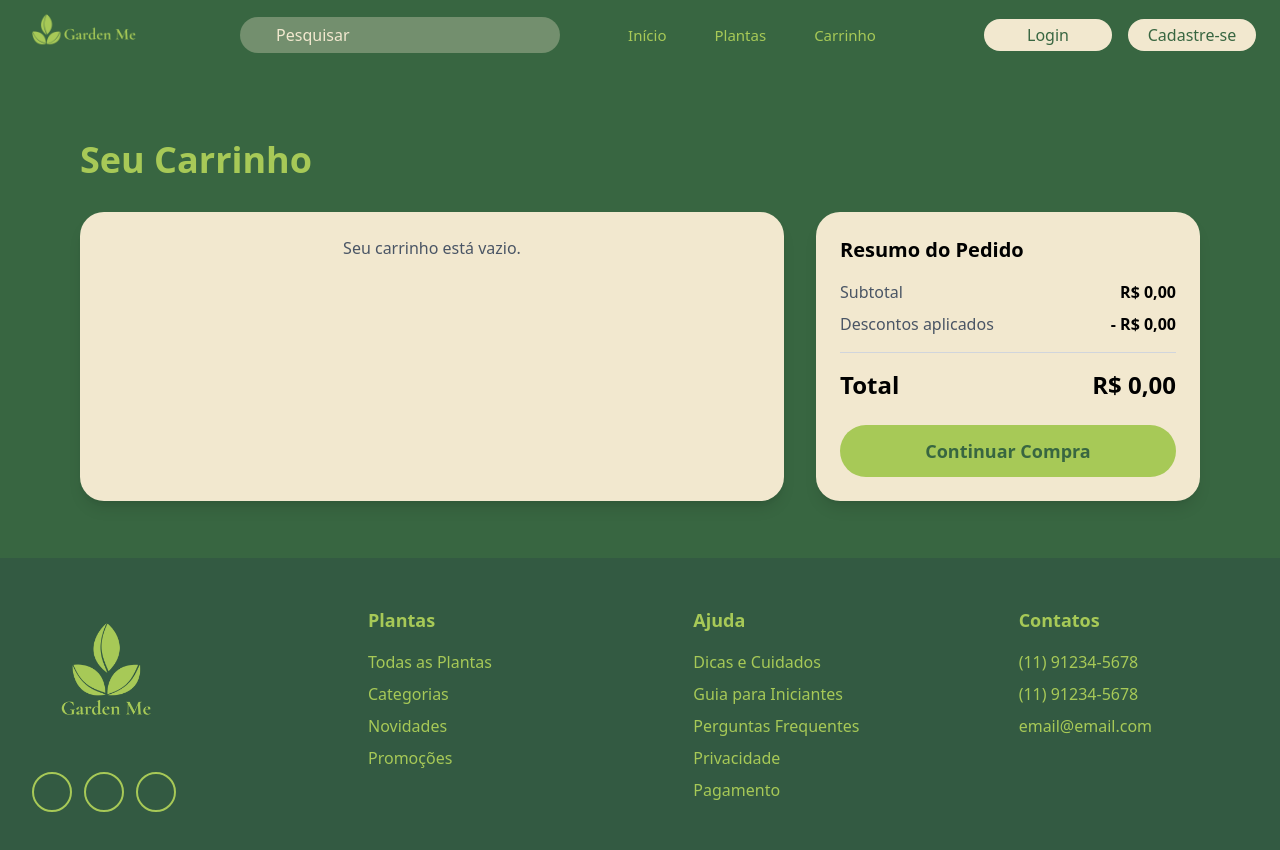
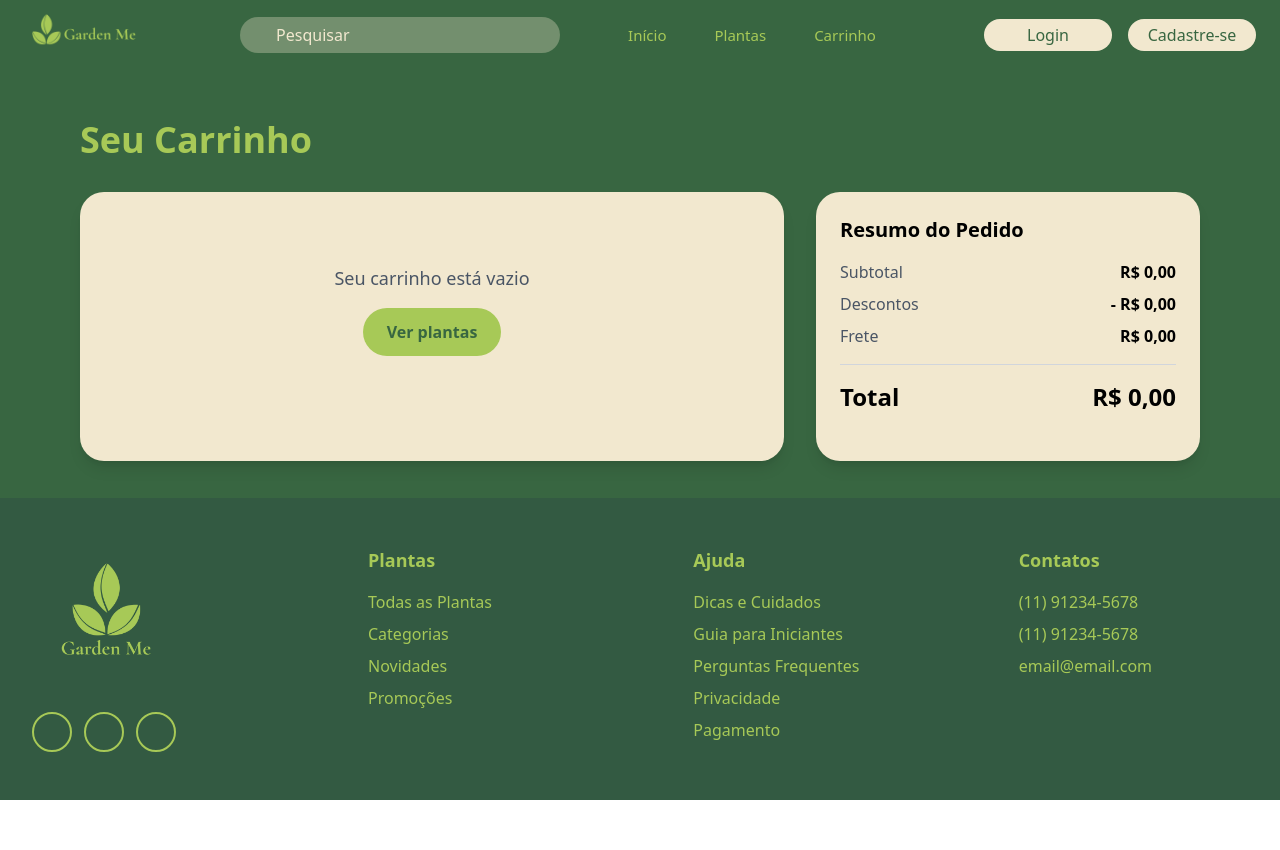
Before and after one commit to standbytheboy/gardenme, a React (Vite) app in the folder frontend/: page /carrinho in a window 1280 px wide. Shown: the top 850 px of the page. After the commit the page ends 800 px from the top, so only its background shows below. Built offline with nearby package versions, Linux system fonts and the light colour scheme; some icons are missing.

Commit message:
enhancing cart page

```diff
--- a/frontend/src/pages/CheckoutPage.tsx
+++ b/frontend/src/pages/CheckoutPage.tsx
@@ -232,7 +232,7 @@ const CheckoutPage = () => {
                   ))}
                 </div>
               ) : (
-                <p>Nenhum endereço cadastrado.</p>
+                <p className="text-gray-600">Nenhum endereço cadastrado</p>
               )}
             </div>
 
--- a/frontend/src/pages/ShoppingCart.tsx
+++ b/frontend/src/pages/ShoppingCart.tsx
@@ -19,9 +19,12 @@ const ShoppingCart: React.FC = () => {
     const storedCart = localStorage.getItem("cartItems");
     return storedCart ? JSON.parse(storedCart) : [];
   });
-  const [total, setTotal] = useState(0);
   const [subtotal, setSubtotal] = useState(0);
   const [discountsApplied] = useState(0);
+  const [shipping, setShipping] = useState(0);
+  const [total, setTotal] = useState(0);
+
+  const navigate = useNavigate();
 
   useEffect(() => {
     localStorage.setItem("cartItems", JSON.stringify(cartItems));
@@ -32,10 +35,17 @@ const ShoppingCart: React.FC = () => {
       (acc, item) => acc + item.price * item.quantity,
       0
     );
+
     setSubtotal(newSubtotal);
-    setTotal(newSubtotal);
+
+    // Regra simples de frete
+    const newShipping = newSubtotal > 100 ? 0 : newSubtotal > 0 ? 15 : 0;
+    setShipping(newShipping);
+
+    setTotal(newSubtotal - discountsApplied + newShipping);
+
     localStorage.setItem("cartItems", JSON.stringify(cartItems));
-  }, [cartItems]);
+  }, [cartItems, discountsApplied]);
 
   const handleQuantityChange = (id: string, newQuantity: number) => {
     setCartItems((prev) =>
@@ -47,13 +57,11 @@ const ShoppingCart: React.FC = () => {
     );
   };
 
-  const navigate = useNavigate();
-
   return (
-    <section className="bg-[#386641] min-h-screen flex flex-col mt-15">
+    <section className="bg-[#386641] min-h-screen flex flex-col">
       <Navbar />
 
-      <div className="flex-1 w-full max-w-7xl mx-auto mt-20 px-4 sm:px-8 md:px-12 lg:px-20">
+      <div className="flex-1 w-full max-w-7xl mx-auto mt-[120px] px-4 sm:px-8 md:px-12 lg:px-20">
         <h1 className="text-2xl sm:text-3xl lg:text-4xl font-bold text-[#A7C957] mb-6 sm:mb-8">
           Seu Carrinho
         </h1>
@@ -70,9 +78,17 @@ const ShoppingCart: React.FC = () => {
                 />
               ))
             ) : (
-              <p className="text-center text-gray-600">
-                Seu carrinho está vazio.
+              <div className="flex flex-col items-center justify-center py-12 text-center">
+                <p className="text-gray-600 text-lg mb-4">
+                  Seu carrinho está vazio
                 </p>
+                <button
+                  onClick={() => navigate("/plantas")}
+                  className="bg-[#A7C957] text-[#386641] px-6 py-3 rounded-full font-semibold hover:bg-opacity-90 transition"
+                >
+                  Ver plantas
+                </button>
+              </div>
             )}
           </div>
 
@@ -81,29 +97,45 @@ const ShoppingCart: React.FC = () => {
             <h2 className="text-lg sm:text-xl font-semibold mb-4 text-text-dark">
               Resumo do Pedido
             </h2>
+
             <div className="flex justify-between items-center mb-2 text-sm sm:text-base">
               <span className="text-gray-600">Subtotal</span>
               <span className="font-semibold text-text-dark">
                 R$ {subtotal.toFixed(2).replace(".", ",")}
               </span>
             </div>
-            <div className="flex justify-between items-center mb-4 text-sm sm:text-base">
-              <span className="text-gray-600">Descontos aplicados</span>
+
+            <div className="flex justify-between items-center mb-2 text-sm sm:text-base">
+              <span className="text-gray-600">Descontos</span>
               <span className="font-semibold text-discount-red">
                 - R$ {discountsApplied.toFixed(2).replace(".", ",")}
               </span>
             </div>
+
+            <div className="flex justify-between items-center mb-4 text-sm sm:text-base">
+              <span className="text-gray-600">Frete</span>
+              <span className="font-semibold text-text-dark">
+                {shipping === 0 && subtotal > 0
+                  ? "Grátis"
+                  : `R$ ${shipping.toFixed(2).replace(".", ",")}`}
+              </span>
+            </div>
+
             <hr className="my-4 border-gray-300" />
+
             <div className="flex justify-between items-center text-xl sm:text-2xl font-bold mb-6 text-text-dark">
               <span>Total</span>
               <span>R$ {total.toFixed(2).replace(".", ",")}</span>
             </div>
+
+            {cartItems.length > 0 && (
               <button
                 onClick={() => navigate("/checkout")}
                 className="w-full bg-[#A7C957] text-[#386641] py-3 rounded-full text-base sm:text-lg font-semibold hover:bg-opacity-90 transition duration-300 cursor-pointer"
               >
                 Continuar Compra
               </button>
+            )}
           </div>
         </div>
       </div>
```
Lines whose indentation alone changed are shown as unchanged.
